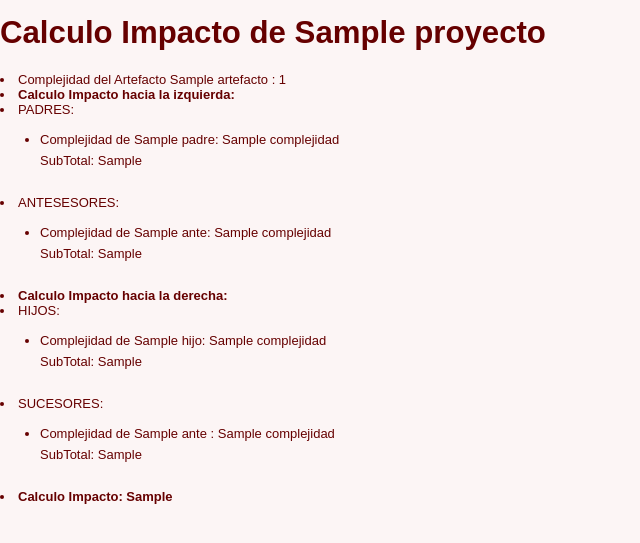
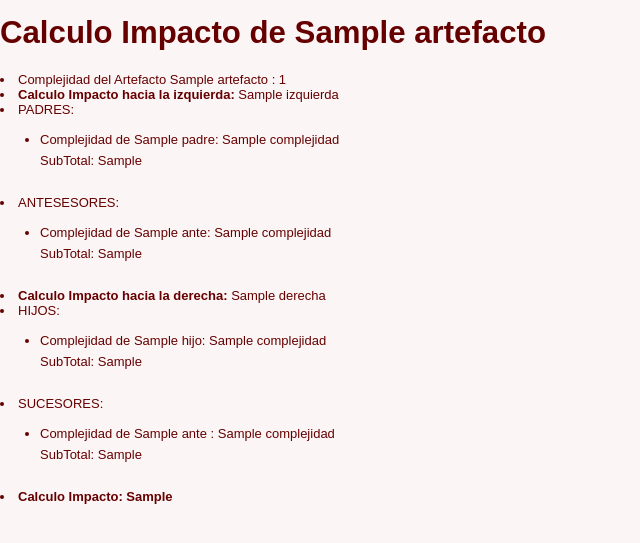
Before and after one commit to lamiamar/is2-sgps, a Django app: template sgps/templates/admin/artefacto/CalculoImpacto.html in a window 1280 px wide. Shown: the part 100-643 px from the top of the page, without its empty margins (0-640 px from the left). Run offline with Django 3.2, Linux system fonts and the light colour scheme; tables that the repository leaves empty hold one stand-in row (values such as "Sample post"); the template is opened without the code that fills it: values that come from a table or form of the project are taken from there, most other values are stand-ins (such as "Sample title", 1, 10 or a date in 2020); parts of the project's set-up code (start-up, migrations or seed data) failed here and were passed over.

Commit message:
arreglado la vista de calculo impacto.. se especifica mejor las complejidades

```diff
--- a/sgps/app/views.py
+++ b/sgps/app/views.py
@@ -1321,6 +1321,8 @@ def Calculo_Impacto(request, p_id, artefacto_id):
             CalculoSucesores = CalculoSucesores + complejidad
     CalculoImpacto = int(artefacto.Complejidad) + CalculoPadres + CalculoHijos + CalculoAntecesores + CalculoSucesores
 
+    izquierda= CalculoPadres + CalculoAntecesores
+    derecha=CalculoHijos + CalculoSucesores
     contexto = RequestContext(request, {'proyecto': proyecto,
                                          'Fase': artefacto.Tipo_Artefacto.Fase,
                                          'artefacto': artefacto,
@@ -1329,6 +1331,8 @@ def Calculo_Impacto(request, p_id, artefacto_id):
                                          'CalculoPadres': CalculoPadres,
                                          'padres': ArtefactosPadres,
                                          'antesesores': ArtefactosAntecesores,
+                                         'izquierda':izquierda,
+                                         'derecha':derecha,
                                          'CalculoAntecesores':CalculoAntecesores,
                                          'sucesores':ArtefactoSucesores,
                                          'CalculoSucesores':CalculoSucesores,
--- a/sgps/templates/admin/artefacto/CalculoImpacto.html
+++ b/sgps/templates/admin/artefacto/CalculoImpacto.html
@@ -1,11 +1,11 @@
 {% extends "base.html" %}
 {% block title %}Impacto{% endblock %}
-{% block head %}Calculo Impacto de {{ artefacto.Tipo_Artefacto.Nombre}}<br>{% endblock %}
+{% block head %}Calculo Impacto de {{ artefacto.Nombre}}<br>{% endblock %}
 {% block content %}
 
 	<dl>
 	    <li> Complejidad del Artefacto {{ artefacto.Nombre }} : {{ artefacto.Complejidad }} </li>
-		<li> <strong>Calculo Impacto hacia la izquierda:</strong>
+		<li> <strong>Calculo Impacto hacia la izquierda:</strong> {{izquierda }}
 			{% if padres %}
 				<li>PADRES:</li>
                 <ul>
@@ -32,7 +32,7 @@
 			{% endif %}
 		</li>
 
-		<li> <strong> Calculo Impacto hacia la derecha:</strong>
+		<li> <strong> Calculo Impacto hacia la derecha:</strong> {{derecha }}
 			{% if hijos %}
                 <li>HIJOS:</li>
 				<ul>
```
